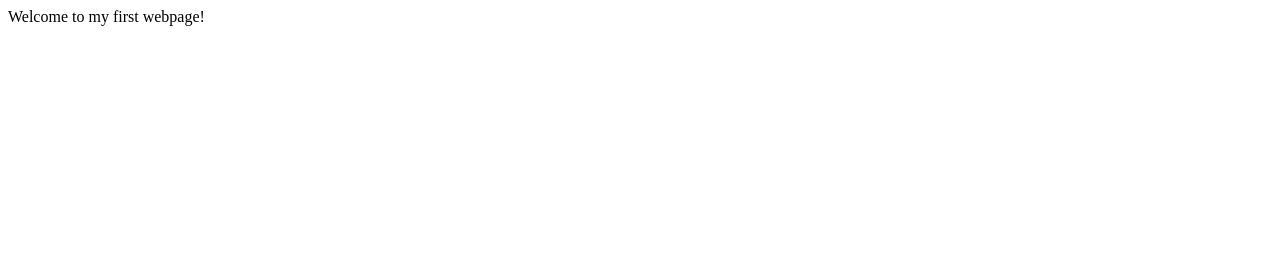
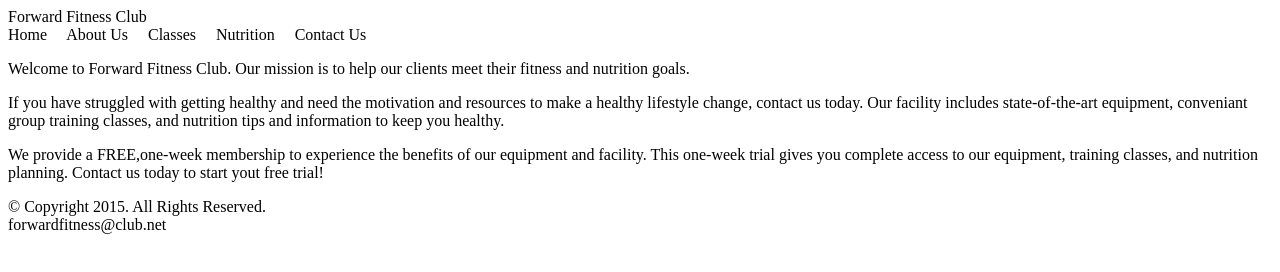
Before and after one commit to ga9606/ga9606.github.io, a plain HTML site: page index.html in a window 1280 px wide. Drawn offline with Linux system fonts and the light colour scheme.

Commit message:
Add files via upload

```diff
--- a/index.html
+++ b/index.html
@@ -1,10 +1,43 @@
 <!DOCTYPE html>
+<!-- This template was created by Ameer Munassar ISM 5994 -->
 <html lang="en">
 <head>
-	<title></title>
+	<title>Forward Fitness Club</title>
 	<meta charset="utf-8">
 </head>
 <body>
-	Welcome to my first webpage!
+
+	<!-- Use the header area for the website name or logo -->
+	<header>
+	Forward Fitness Club
+	</header>
+
+	<!-- Use the nav area to add hyperlinks to other pages within the website -->
+	<nav>
+		Home &nbsp; &nbsp;
+		About Us &nbsp; &nbsp;
+		Classes &nbsp; &nbsp;
+		Nutrition &nbsp; &nbsp;
+		Contact Us &nbsp; &nbsp;
+
+	</nav>
+
+	<!-- Use the main area to add the main content of the webpage -->
+	<main>
+
+		<p>Welcome to Forward Fitness Club. Our mission is to help our clients meet their fitness and nutrition goals.</p>
+
+		<p>If you have struggled with getting healthy and need the motivation and resources to make a healthy lifestyle change, contact us today. Our facility includes state-of-the-art equipment, conveniant group training classes, and nutrition tips and information to keep you healthy.
+
+		<p>We provide a FREE,one-week membership to experience the benefits of our equipment and facility. This one-week trial gives you complete access to our equipment, training classes, and nutrition planning. Contact us today to start yout free trial!
+
+	</main>
+
+	<!-- Use the footer area to add webpage footer content -->
+	<footer>
+		&copy; Copyright 2015. All Rights Reserved.<br>
+		forwardfitness@club.net
+	</footer>
+
 </body>
 </html>
```
